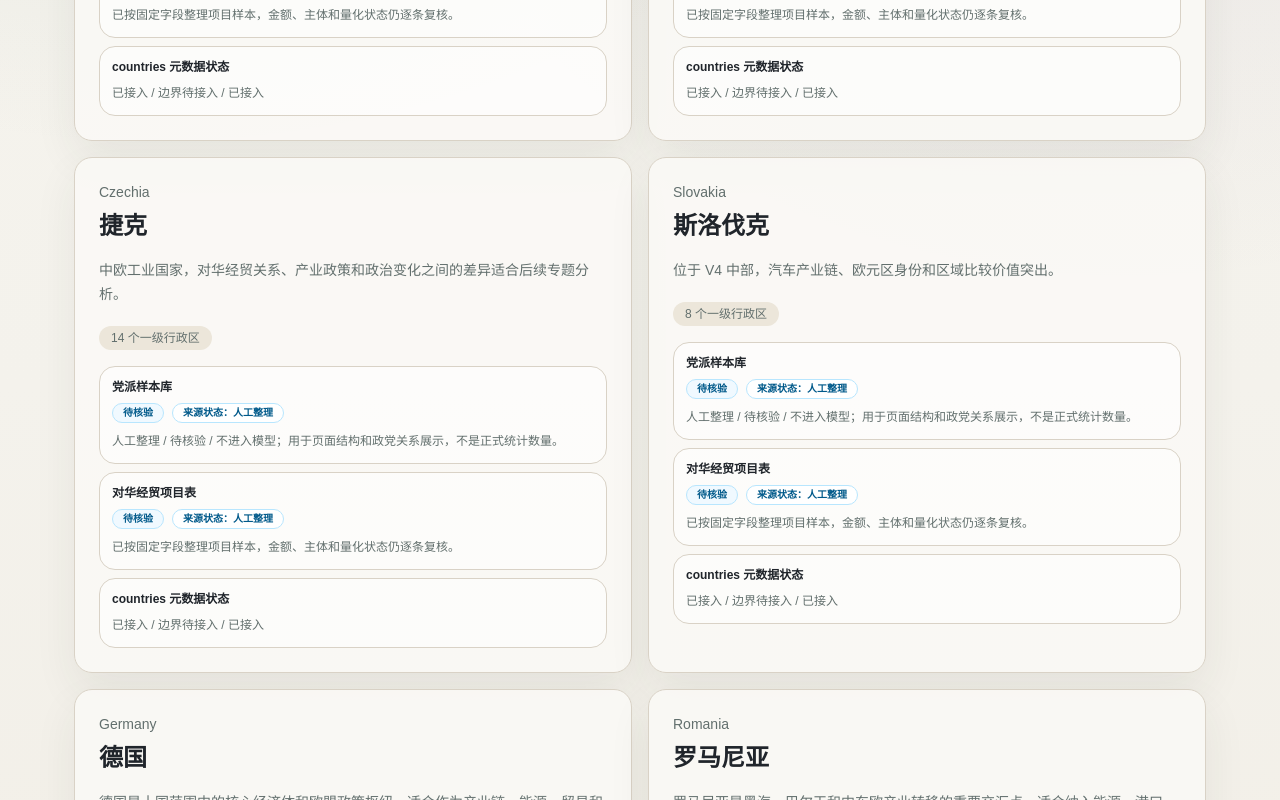
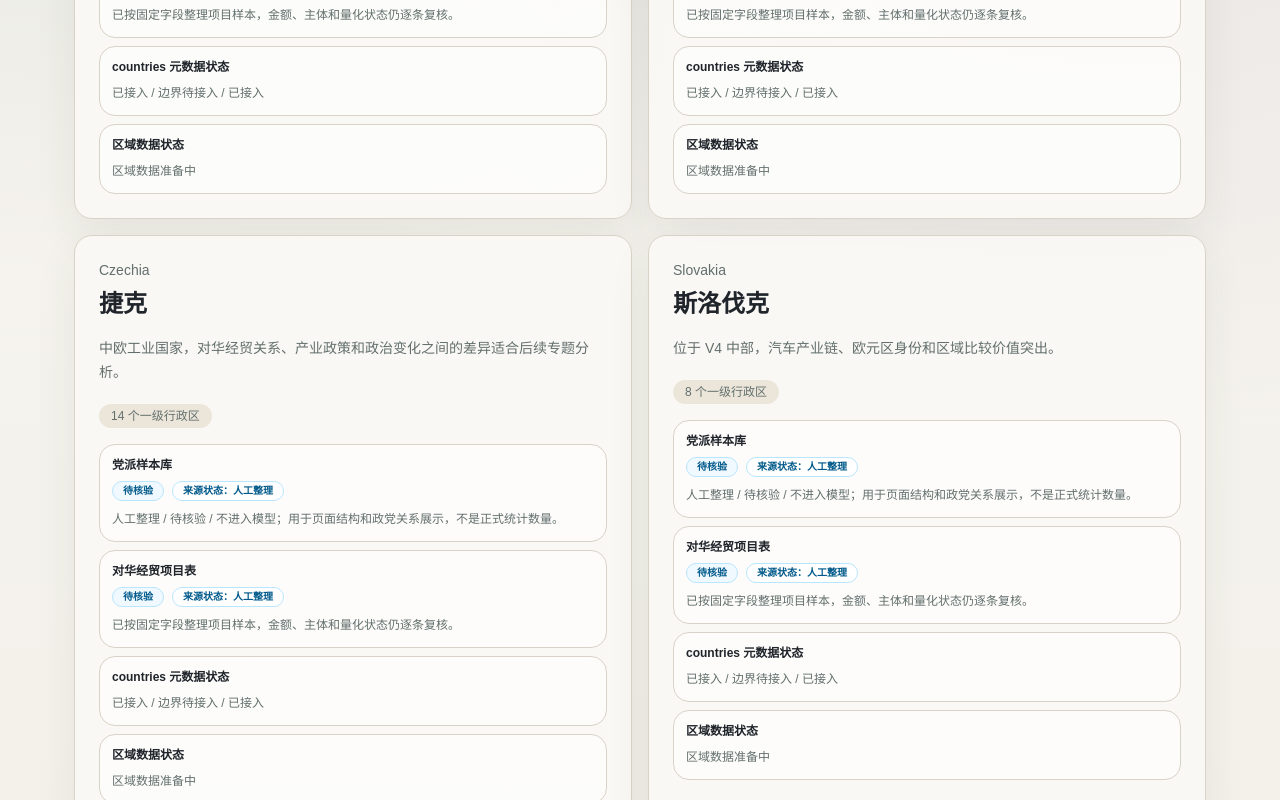
Before and after one commit to hui-sallai/central-europe-political-atlas, a Next.js app: page /countries in a window 1280 px wide. Shown: the part 1140-1940 px from the top of the page. Built offline with nearby package versions, Linux system fonts and the light colour scheme.

Commit message:
Add country overview regional data status

```diff
--- a/src/app/countries/page.tsx
+++ b/src/app/countries/page.tsx
@@ -26,6 +26,7 @@ export default function CountriesPage() {
           const partyStatus = metadata?.political_sample_status.includes("人工整理") ? "manual" : "pending";
           const projectStatus = projectRecords.length > 0 ? "manual" : "pending";
           const partyStatusText = metadata?.political_sample_status ?? (isV4Country ? "待核验 / 人工整理" : "待接入");
+          const regionalDataStatus = isV4Country ? "区域数据准备中" : "区域数据待接入";
 
           return (
             <Link key={country.slug} href={`/countries/${country.slug}`} className="card p-6 transition hover:-translate-y-1 hover:shadow-xl">
@@ -59,6 +60,10 @@ export default function CountriesPage() {
                     {metadata ? `${metadata.v4_extended_status} / ${metadata.map_region_status} / ${metadata.news_event_status}` : "待接入"}
                   </p>
                 </div>
+                <div className="rounded-2xl border border-[var(--line)] bg-white/60 p-3">
+                  <p className="font-semibold text-[var(--foreground)]">区域数据状态</p>
+                  <p className="mt-2 leading-5 text-[var(--muted)]">{regionalDataStatus}</p>
+                </div>
               </div>
             </Link>
           );
```
